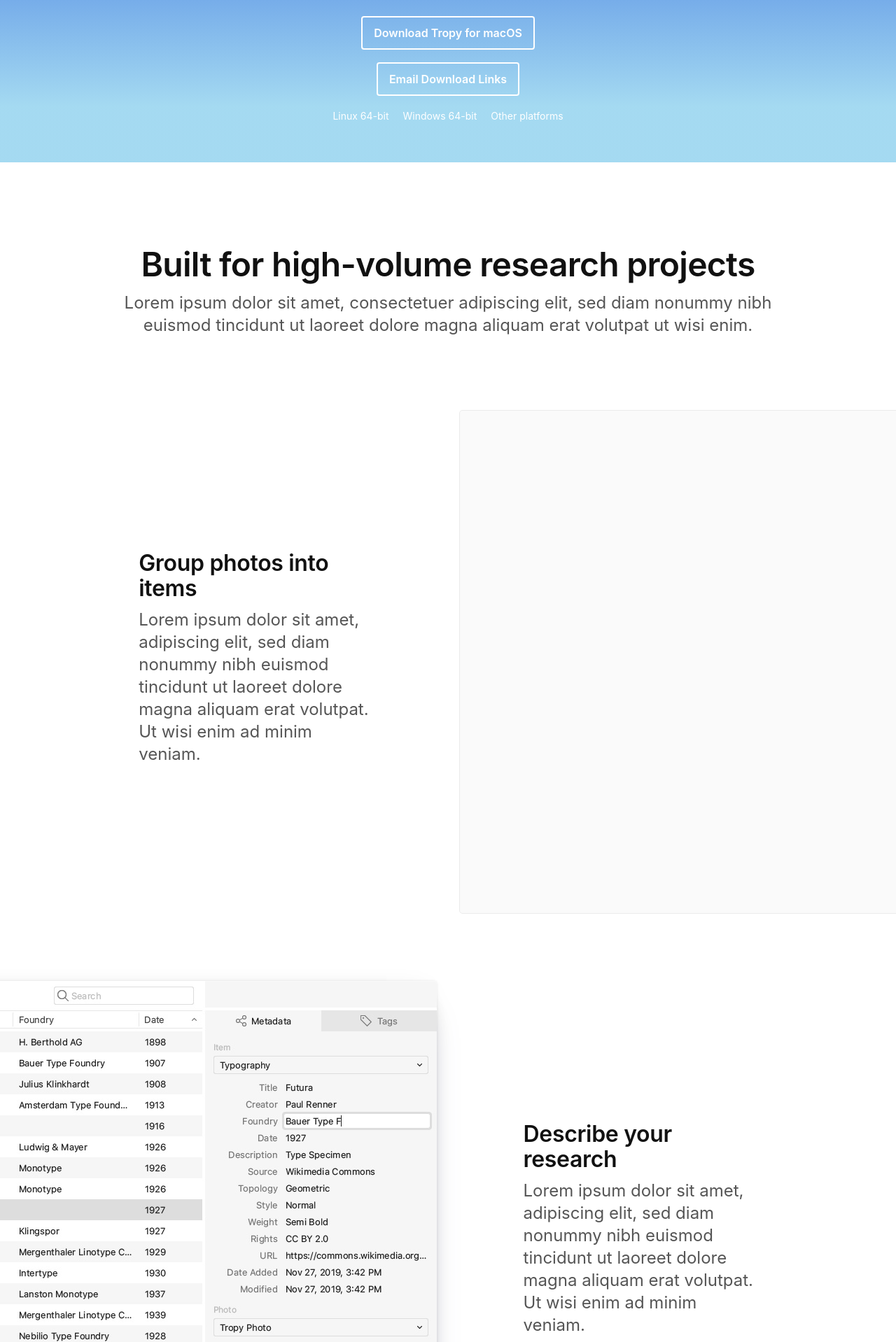
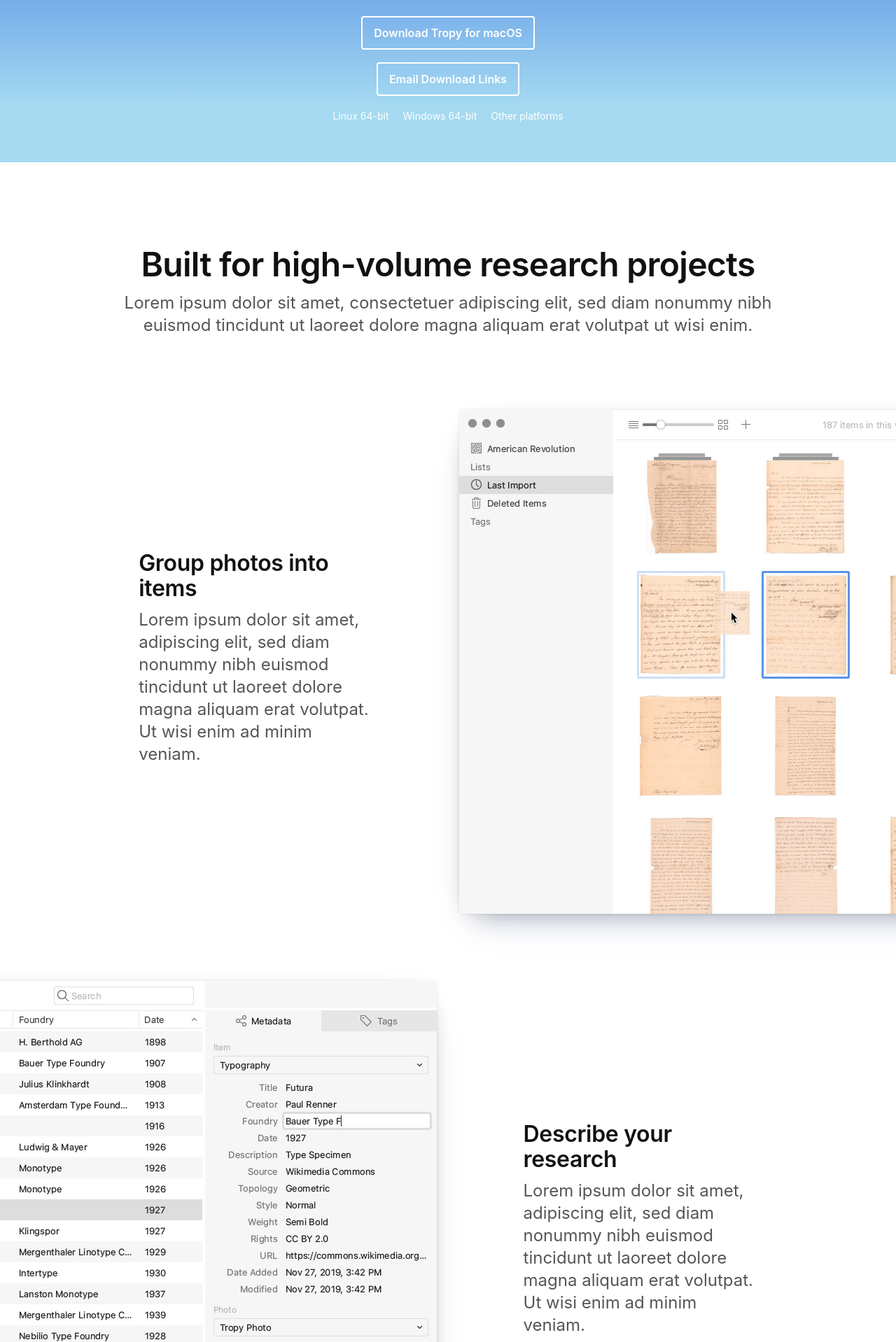
Before and after one commit to tropy/tropy.github.io, a Jekyll site: the page built from index.html, in a window 1280 px wide. Shown: the part 328-2246 px from the top of the page at 70% size. Built offline with Jekyll 4.4.1, drawn with Linux system fonts in a browser that asks for light colours.

Commit message:
Add screenshot 1.

```diff
--- a/assets/stylesheets/_base.scss
+++ b/assets/stylesheets/_base.scss
@@ -34,3 +34,7 @@
 svg {
   vertical-align: middle;
 }
+
+figure {
+  margin: 0;
+}
--- a/assets/stylesheets/_portable-projects.scss
+++ b/assets/stylesheets/_portable-projects.scss
@@ -98,7 +98,6 @@
     grid-row: 2;
     grid-column: span 12;
     padding-top: 100%;
-    margin: 0;
     position: relative;
 
     @media (min-width: $sm) {
--- a/index.html
+++ b/index.html
@@ -28,7 +28,13 @@
           <p>Lorem ipsum dolor sit amet, adipiscing elit, sed diam nonummy nibh euismod tincidunt ut laoreet dolore magna aliquam erat volutpat. Ut wisi enim ad minim veniam.</p>
         </div>
         <div class="col-lg-6 start-lg-7">
-          <img src="assets/images/dummy-screenshot.svg">
+          <figure class="screenshot">
+            <img
+              src="assets/images/screenshot-1.jpg"
+              srcset="assets/images/screenshot-1.jpg 1x, assets/images/screenshot-1@2x.jpg 2x"
+              width="1280"
+              height="720">
+          </figure>
         </div>
       </div>
     </section>
```
Also changed, not shown: assets/images/screenshot-1.jpg (added), assets/images/screenshot-1@2x.jpg (added).
